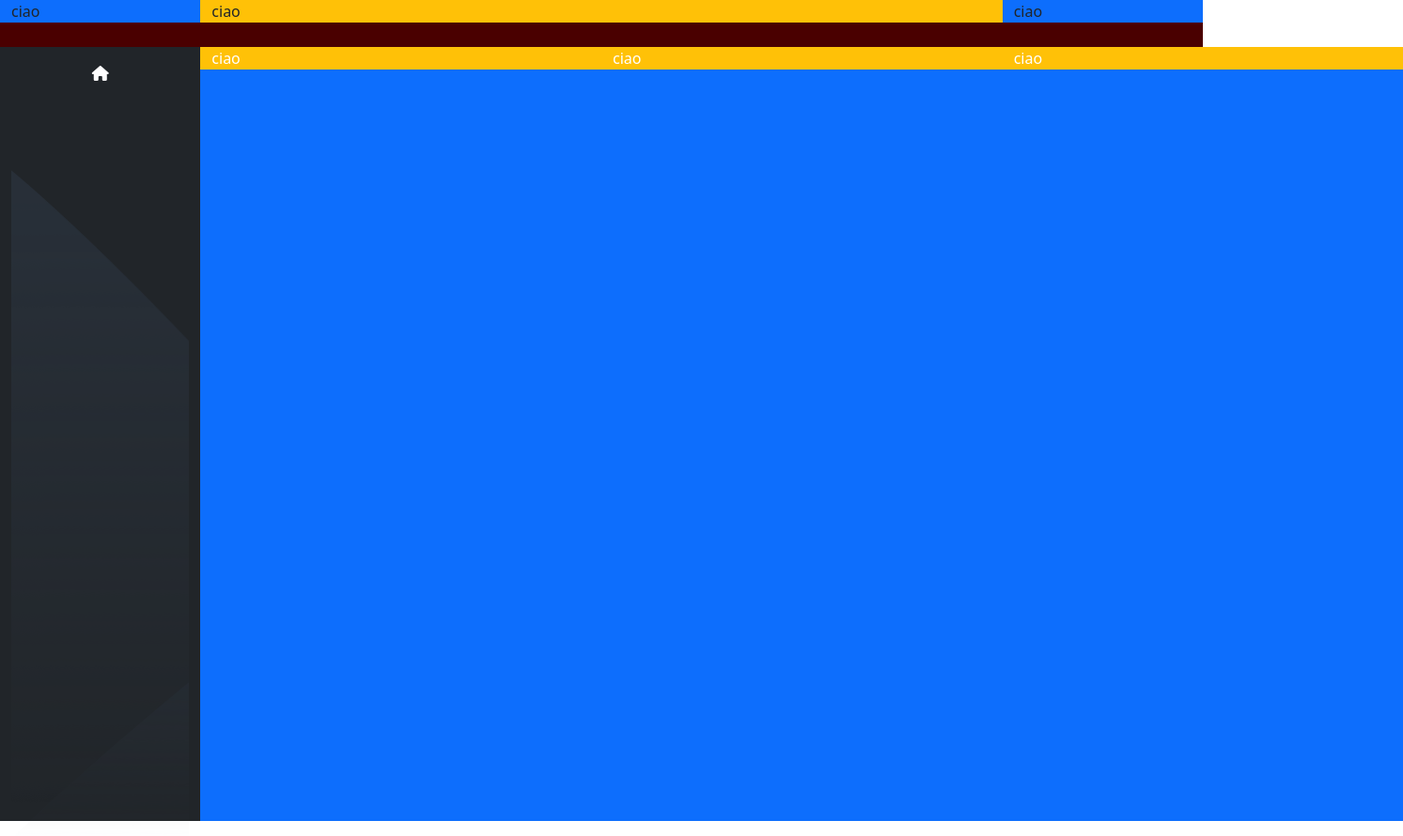
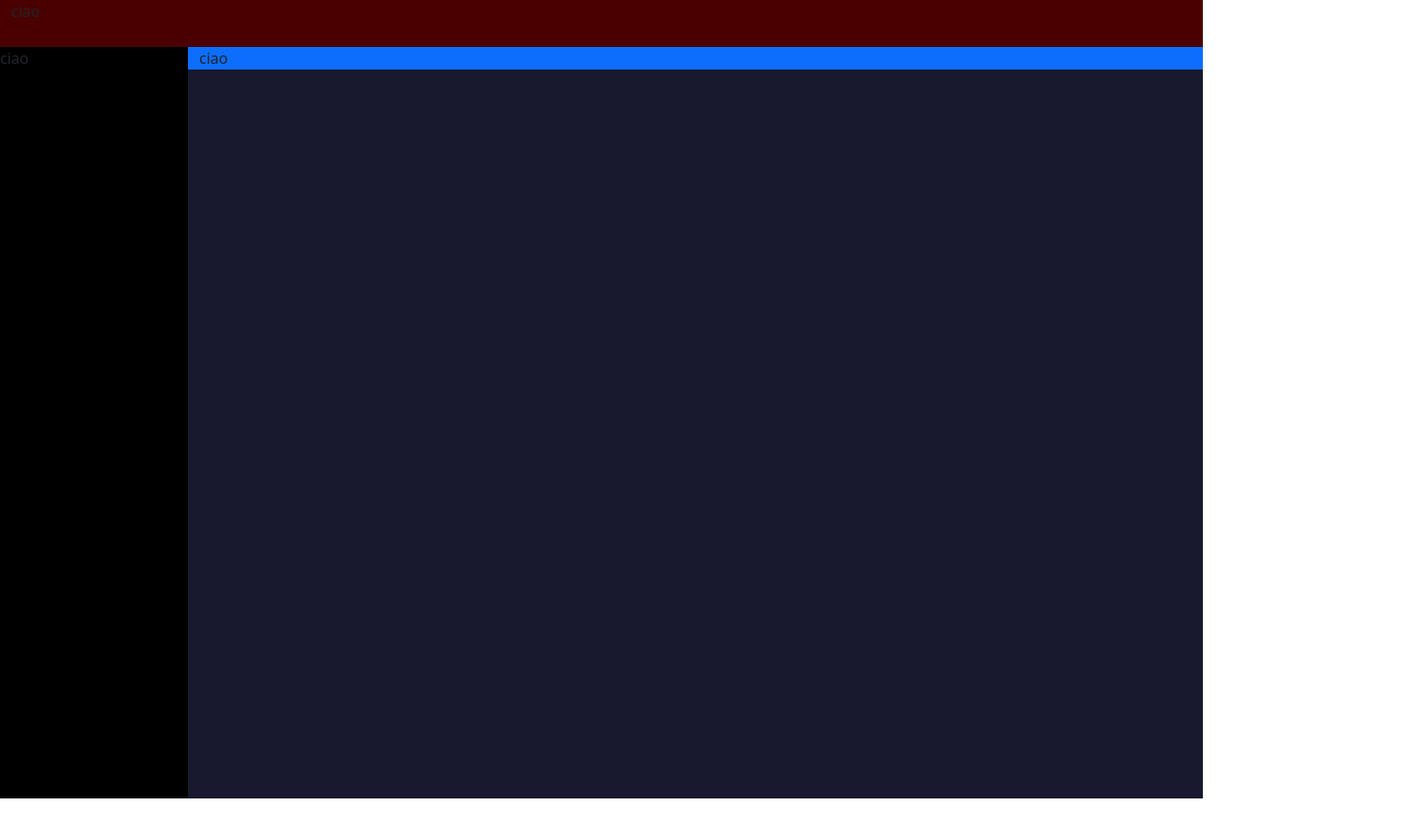
Before and after one commit to alex2000d/html-css-bootstrap-dashboard, a plain HTML site: page index.html in a window 1280 px wide. Shown: the whole page at 94% size, 1493 px wide, since content can reach past the window. After the commit the page ends 850 px from the top, so only its background shows below. Drawn offline with nearby package versions, Linux system fonts and the light colour scheme.

Commit message:
[UPD] fixed the layout sidebar and main

```diff
--- a/css/style.css
+++ b/css/style.css
@@ -10,12 +10,28 @@ header{
 }
 
 .sidebar{
-    width: 230px;
-    height: 100%;
+    width: 100px;
+    height: 100vh;
     background-color: black;
 }
 
-.content-sidebar{
-   background-image: url(../img/sidebar-bg.png);
-   height: 100%;
+.main-content{
+    width: calc(100vw - 100px);
+    background-color: rgb(24, 24, 46);
+    height: 100vh;
 }
+
+@media screen and (min-width:576px) {
+    .sidebar{
+        width: 200px;
+        height: 100vh;
+        background-color: black;
+    }
+
+    .main-content{
+        width: calc(100vw - 200px);
+        background-color: rgb(24, 24, 46);
+        height: 100vh;
+    }
+
+}
--- a/index.html
+++ b/index.html
@@ -11,16 +11,10 @@
 <body>
     <!--header-->
     <header>
+        <div class="top">
           <div class="container-fluid">
               <div class="row">
-                <div class="col-2 bg-primary">
-                    <div class="content">ciao</div>
-                </div>
-                <div class="col-8 bg-warning">
-                    <div class="content">ciao</div>
-                </div>
-                <div class="col-2 bg-primary">
-                    <div class="content">ciao</div>
+                 <div class="col-12">ciao</div>
               </div>
            </div>
        </div>
@@ -29,38 +23,25 @@
 
     <!--main-->
     <main>
-        <!--sidebar-->
-        <div class="container-fluid">
-            <div class="row flex-nowrap">
-                <div class="col-1 col-md-2 bg-dark min-vh-100">
-                    <div class="content-sidebar text-white text-center mt-3">
-                        <i class="fa-solid fa-house"></i>
+
+        <div class="bottom d-flex">
+            <div class="sidebar">
+                <div class="content">ciao</div>
+            </div>
+            <div class="main-content">
+                <div class="container-fluid bg-primary">
+                  <div class="row">
+                    <div class="content">ciao</div>
+                  </div>
+                </div>
             </div>
         </div>
 
 
 
-            <!--top-section-main-->
-            <div class="container-fluid">
-              <div class="row">
-                <div class="col-11 col-sm-4 bg-warning">
-                    <div class="content text-white">ciao</div>
-                </div>
-                <div class="col-11 col-sm-4 bg-warning">
-                    <div class="content text-white">ciao</div>
-                </div>
-                <div class="col-11 col-sm-4 bg-warning">
-                    <div class="content text-white">ciao</div>
-                </div>
 
 
-                  <!--bottom-section-main-->
-                  <div class="col-11 col-sm-12 min-vh-100 bg-primary">
-                      <div class="content"></div>
-                  </div>
-              </div>
-           </div>
-        </div>
+
     </main>
 </body>
 </html>
```
Lines whose indentation alone changed are shown as unchanged.
